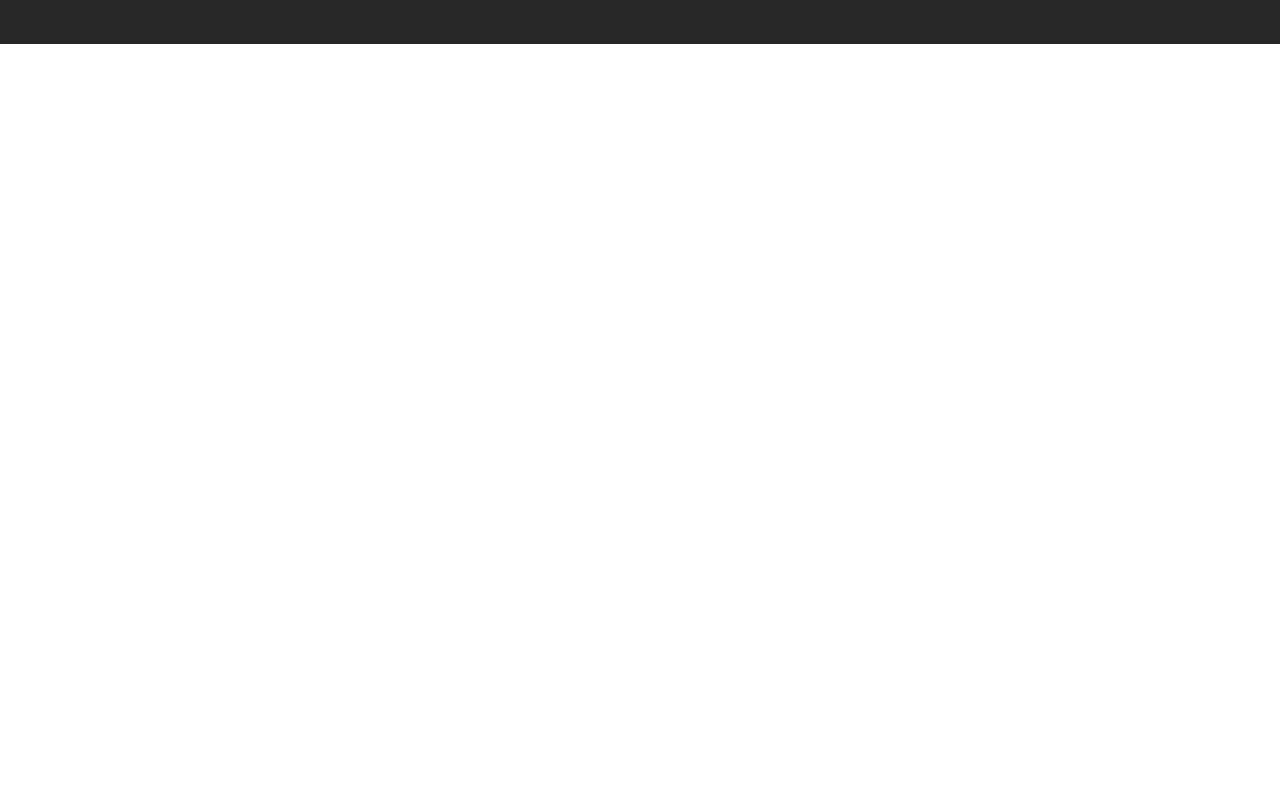
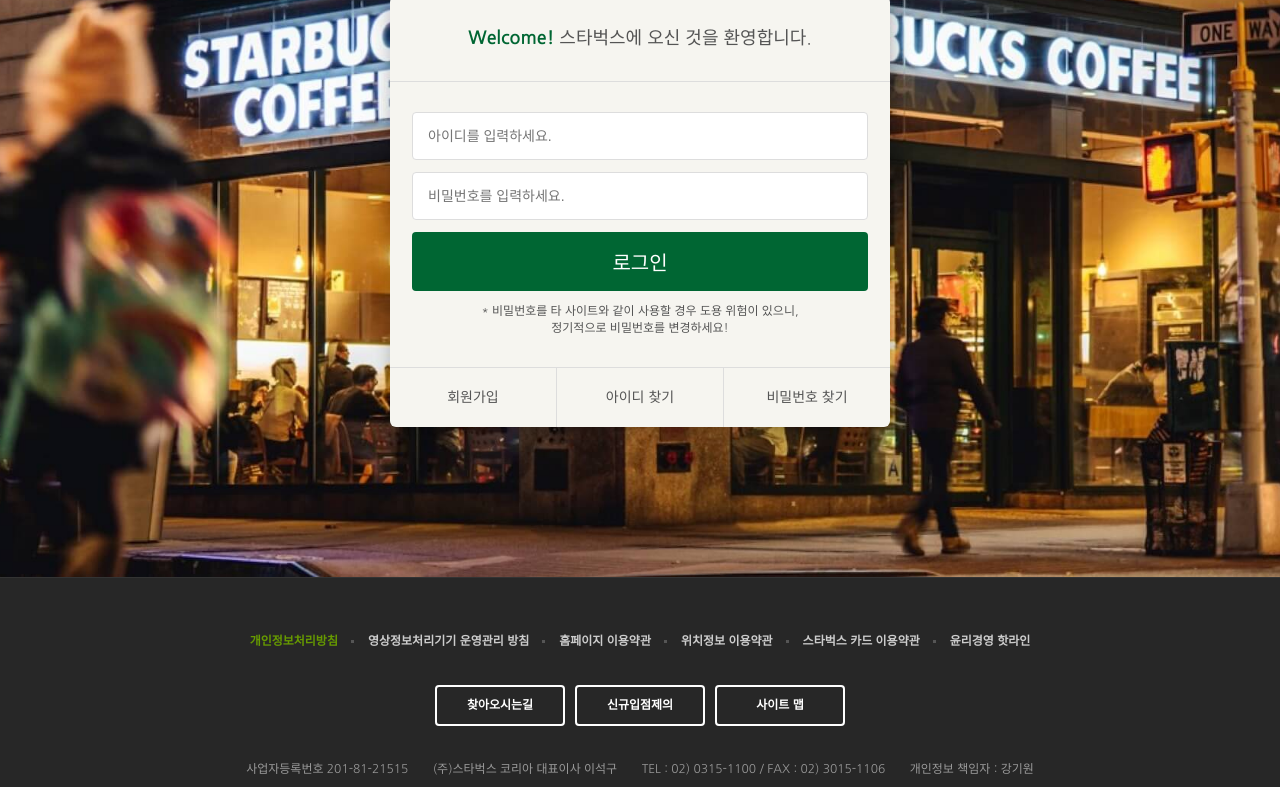
Before and after one commit to katou5839/fastcampus-starbucks, a plain HTML site: page signin/index.html in a window 1280 px wide. Shown: the part 290-1077 px from the top of the page. Before the commit the page ends 800 px from the top, so only its background shows below. Drawn offline with nearby package versions, Linux system fonts and the light colour scheme.

Commit message:
로그인 페이지 완성

```diff
--- /dev/null
+++ b/css/signin.css
@@ -0,0 +1,90 @@
+.signin {
+  margin-top: 120px;
+  padding: 100px 0 150px;
+  background-image: url(/images/signin_bg.jpg);
+  background-repeat: no-repeat;
+  background-position: center;
+  background-attachment: fixed;
+  background-size: cover;
+}
+
+.signin h1 {
+  color: #fff;
+  font-size: 30px;
+  font-weight: 700;
+  text-align: center;
+  margin-bottom: 24px;
+}
+
+.signin__card {
+  width: 500px;
+  margin: 0 auto;
+  border-radius: 6px;
+  background-color: #f6f5f0;
+  box-shadow: 2px 2px 20px rgba(0, 0, 0, 0.3);
+  color: #555;
+}
+
+.signin__card h2 {
+  padding: 30px;
+  font-size: 18px;
+  text-align: center;
+  border-bottom: 1px solid #ddd;
+}
+
+.signin__card h2 strong {
+  font-weight: 700;
+  color: #006633;
+}
+
+.signin__card form {
+  padding: 30px 22px;
+}
+
+.signin__card form input {
+  width: 100%;
+  margin-bottom: 12px;
+  padding: 15px;
+  border: 1px solid #ddd;
+  border-radius: 4px;
+  outline: none;
+  box-sizing: border-box;
+  font-size: 14px;
+}
+
+.signin__card form [type="submit"] {
+  background-color: #006633;
+  border: none;
+  color: #fff;
+  font-size: 20px;
+  cursor: pointer;
+}
+
+.signin__card form p {
+  font-size: 12px;
+  color: 006633;
+  text-align: center;
+}
+
+.signin__card .actions {
+  display: flex;
+  border-top: 1px solid #ddd;
+}
+
+.signin__card .actions a {
+  flex-grow: 1;
+  flex-basis: 0;
+  text-align: center;
+  padding: 20px;
+  color: #555;
+  font-size: 14px;
+  border-right: 1px solid #ddd;
+}
+
+.signin__card .actions a:last-child {
+  border-right: none;
+}
+
+.signin__card .actions a:hover {
+  text-decoration: underline;
+}
--- a/signin/index.html
+++ b/signin/index.html
@@ -29,6 +29,7 @@
   <link href="https://fonts.googleapis.com/css2?family=Nanum+Gothic:wght@400;700&display=swap" rel="stylesheet" />
   <link rel="stylesheet" href="https://fonts.googleapis.com/icon?family=Material+Icons" />
   <link rel="stylesheet" href="/css/common.css" />
+  <link rel="stylesheet" href="/css/signin.css" />
 
   <!-- SCRIPT -->
   <!-- main -->
@@ -368,7 +369,26 @@
   </header>
 
   <section class="signin">
-
+    <h1>로그인</h1>
+    <div class="signin__card">
+      <h2>
+        <strong>Welcome!</strong> 스타벅스에 오신 것을 환영합니다.
+      </h2>
+      <form>
+        <input type="text" placeholder="아이디를 입력하세요." />
+        <input type="text" placeholder="비밀번호를 입력하세요." />
+        <input type="submit" value="로그인" />
+        <p>
+          * 비밀번호를 타 사이트와 같이 사용할 경우 도용 위험이 있으니, <br />
+          정기적으로 비밀번호를 변경하세요!
+        </p>
+      </form>
+      <div class="actions">
+        <a href="javascript:void(0)">회원가입</a>
+        <a href="javascript:void(0)">아이디 찾기</a>
+        <a href="javascript:void(0)">비밀번호 찾기</a>
+      </div>
+    </div>
   </section>
 
   <!-- FOOTER -->
```
